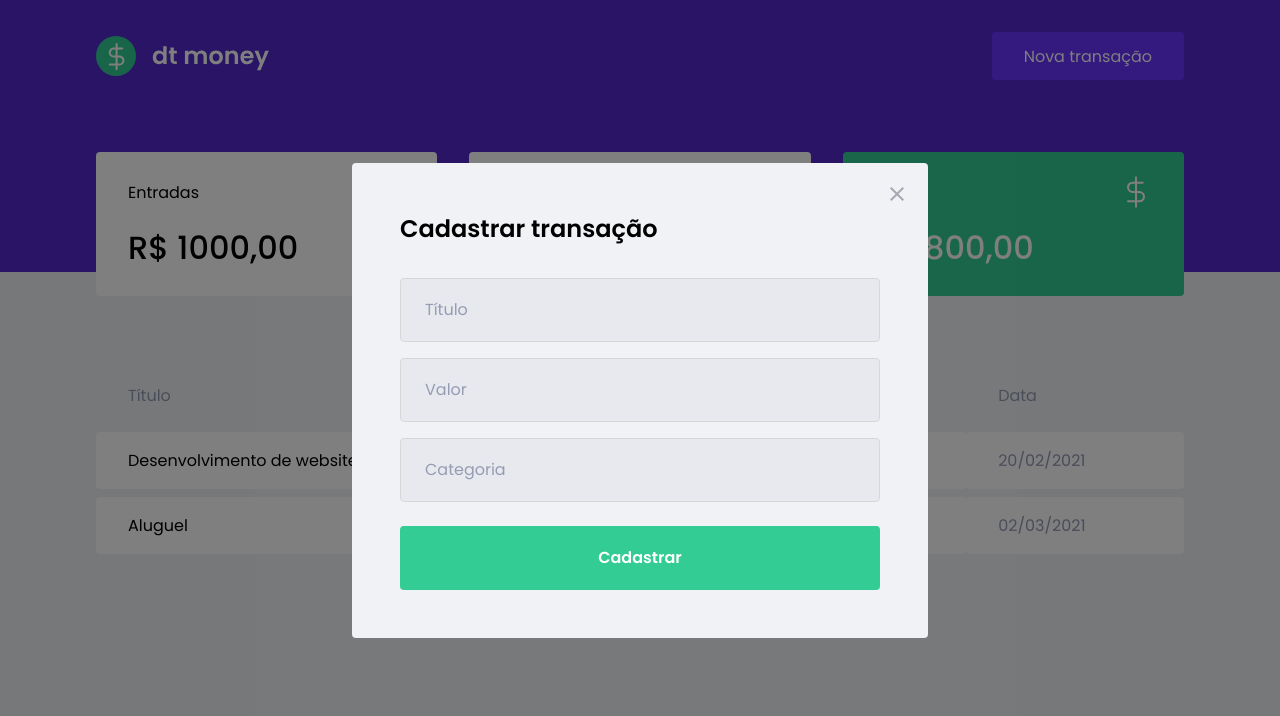
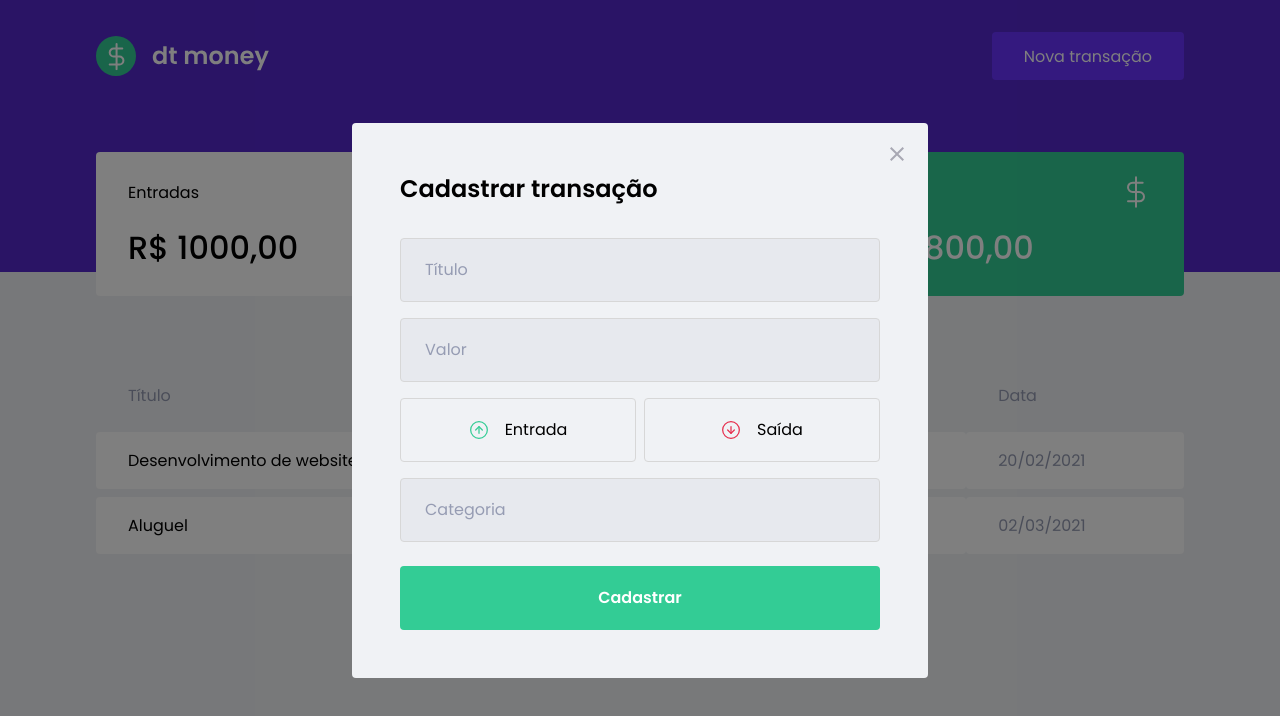
Before and after one commit to EduardoRodriguesF/dtmoney, a React (Create React App) app: page / in a window 1280 px wide. Both pictures are taken after a click on the button "Nova transação". Shown: the top 716 px of the page. Built offline with nearby package versions, Linux system fonts and the light colour scheme; no server answers; what miragejs would draw is missing.

Commit message:
feat: transaction type buttons

```diff
--- a/package.json
+++ b/package.json
@@ -5,6 +5,7 @@
   "dependencies": {
     "axios": "^0.21.1",
     "miragejs": "^0.1.41",
+    "polished": "^4.1.1",
     "react": "^17.0.1",
     "react-dom": "^17.0.1",
     "react-modal": "^3.12.1",
--- a/src/components/NewTransactionModal/index.tsx
+++ b/src/components/NewTransactionModal/index.tsx
@@ -1,6 +1,8 @@
 import Modal from 'react-modal';
+import incomeImg from '../../assets/income.svg';
+import outcomeImg from '../../assets/outcome.svg';
 import closeImg from '../../assets/close.svg';
-import { Container } from './styles';
+import { Container, TransactionTypeContainer } from './styles';
 
 interface NewTransactionModalProps {
   isOpen: boolean;
@@ -33,6 +35,18 @@
           placeholder="Valor"
         />
 
+        <TransactionTypeContainer>
+          <button type="button">
+            <img src={incomeImg} alt="Entrada"/>
+            <span>Entrada</span>
+          </button>
+
+          <button type="button">
+            <img src={outcomeImg} alt="Saída"/>
+            <span>Saída</span>
+          </button>
+        </TransactionTypeContainer>
+
         <input
           placeholder="Categoria"
         />
--- a/src/components/NewTransactionModal/styles.ts
+++ b/src/components/NewTransactionModal/styles.ts
@@ -1,4 +1,5 @@
 import styled from 'styled-components';
+import { darken } from 'polished';
 
 export const Container = styled.form`
   h2 {
@@ -47,3 +48,40 @@
     }
   }
 `;
+
+export const TransactionTypeContainer = styled.div`
+  margin: 1rem 0;
+  display: grid;
+  grid-template-columns: 1fr 1fr;
+  gap: 0.5rem;
+
+  button {
+    height: 4rem;
+    border: 1px solid #d7d7d7;
+    border-radius: 0.25rem;
+
+    background: transparent;
+
+    display: flex;
+    align-items: center;
+    justify-content: center;
+
+    transition: border-color 0.2s;
+
+    &:hover {
+      border-color: ${darken(0.1, '#d7d7d7')}
+    }
+
+    img {
+      width: 20px;
+      height: 20px;
+    }
+
+    span {
+      display: inline-block;
+      margin-left: 1rem;
+      font-size: 1rem;
+      color: var(--text-title);
+    }
+  }
+`;
```
Also changed, not shown: 1 other file (tests, documents, lock files or other folders).
